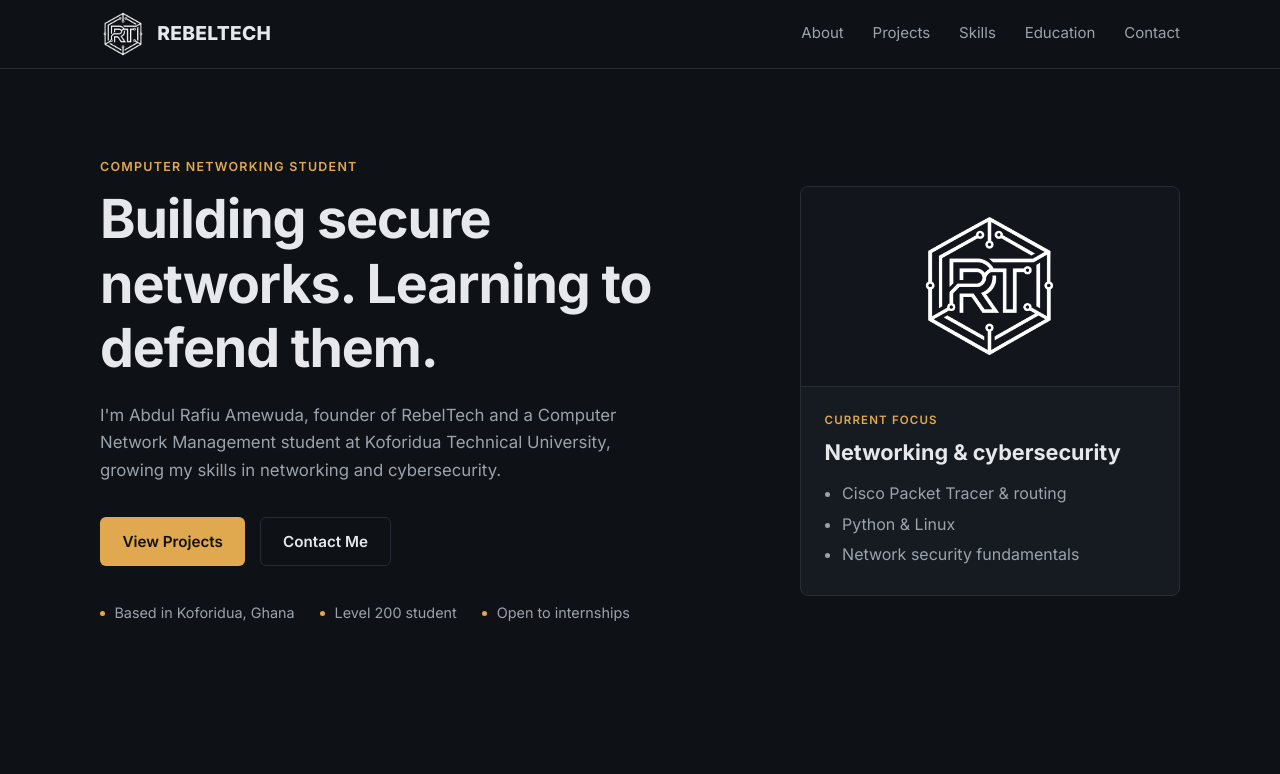
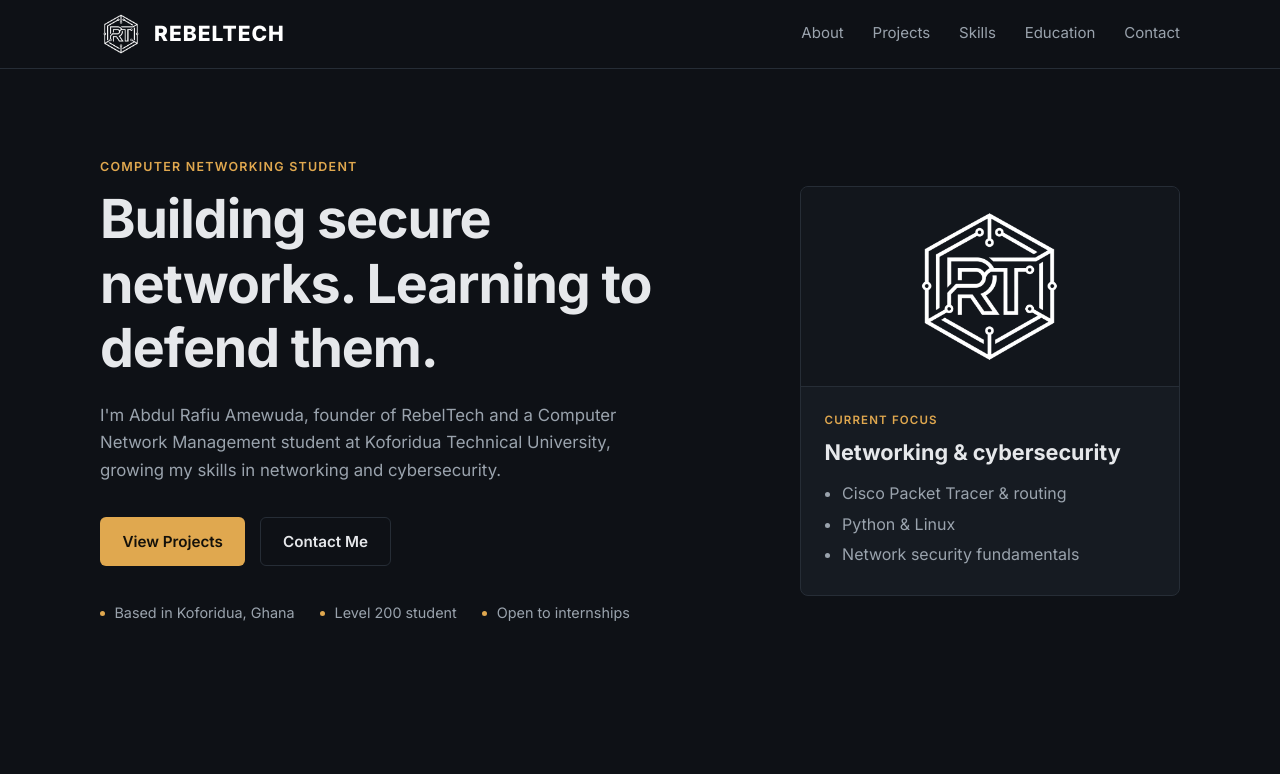
Before and after one commit to rebel-collab/rebeltech-portfolio, a plain HTML site: page index.html in a window 1280 px wide. Shown: the top 774 px of the page. Drawn offline with Linux system fonts and the light colour scheme.

Commit message:
Add RebelTech branding styles to styles.css
Added new styles for RebelTech branding including brand, logo, name, and avatar styles.

```diff
--- a/styles.css
+++ b/styles.css
@@ -582,3 +582,39 @@ img {
   display: block;
   flex: 0 0 auto;
 }
+/* NEW REBELTECH BRANDING */
+
+.brand {
+    display: flex;
+    align-items: center;
+    gap: 12px;
+    text-decoration: none;
+}
+
+.brand-logo {
+    width: 42px;
+    height: 42px;
+    object-fit: contain;
+}
+
+.brand-name {
+    font-size: 21px;
+    font-weight: 800;
+    letter-spacing: 1px;
+    color: #ffffff;
+}
+
+.avatar {
+    display: flex;
+    align-items: center;
+    justify-content: center;
+    overflow: hidden;
+}
+
+.avatar img {
+    width: 100%;
+    height: 100%;
+    max-width: 190px;
+    max-height: 190px;
+    object-fit: contain;
+}
```
